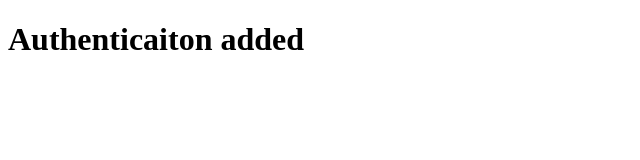
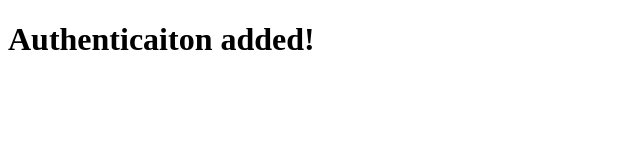
Before and after one commit to AdarshYajaman/GitBasics, a plain HTML site: page index.html in a window 1280 px wide. Shown: the full height of the page, 0-640 px from the left. Drawn offline with Linux system fonts and the light colour scheme.

```diff
--- a/index.html
+++ b/index.html
@@ -8,6 +8,6 @@
     <link rel="stylesheet" href="style.css" />
   </head>
   <body>
-    <h1>Authenticaiton added</h1>
+    <h1>Authenticaiton added!</h1>
   </body>
 </html>
```
Also changed, not shown: Notes.txt, 1 other file.
